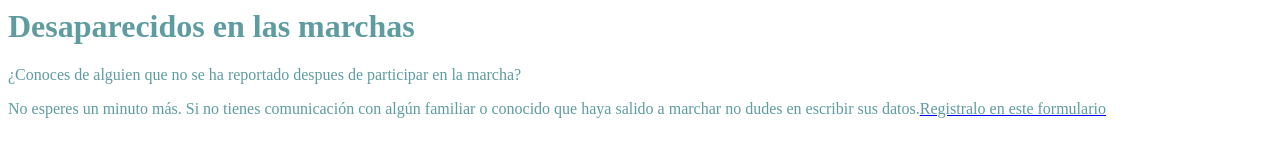
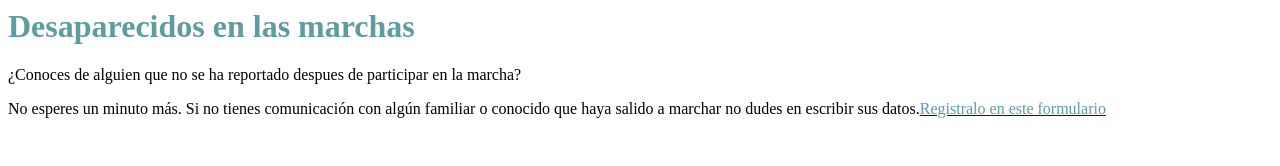
Before and after one commit to peruanosdev/desaparecidos, a plain HTML site: page index.html in a window 1280 px wide. Shown: the top 166 px of the page. Drawn offline with Linux system fonts and the light colour scheme.

Commit message:
Update index.html

```diff
--- a/index.html
+++ b/index.html
@@ -1,6 +1,6 @@
-<h1 style="color: #5e9ca0;"><span style="color: #5e9ca0;">Desaparecidos en las marchas</span></h1>
-<p><span style="color: #5e9ca0;">¿Conoces de alguien que no se ha reportado despues de participar en la marcha? </span></p>
-<p><span style="color: #5e9ca0;">No esperes un minuto más. Si no tienes comunicación con algún familiar o conocido que haya salido a marchar no dudes en escribir sus datos.</span></p?
+<h1 style="color: #000000;"><span style="color: #5e9ca0;">Desaparecidos en las marchas</span></h1>
+<p><span style="color: #000000;">¿Conoces de alguien que no se ha reportado despues de participar en la marcha? </span></p>
+<p><span style="color: #000000;">No esperes un minuto más. Si no tienes comunicación con algún familiar o conocido que haya salido a marchar no dudes en escribir sus datos.</span></p?
 <p><a target="_blank" href="https://docs.google.com/forms/d/e/1FAIpQLScepgRuF4qBARXyygtODAj47YXDBr6gUoxhrzBIeHoTBSTRfQ/viewform"><span style="color: #5e9ca0;">Registralo en este formulario</span></a></p>
 <p><strong>&nbsp;</strong></p>
 
```
